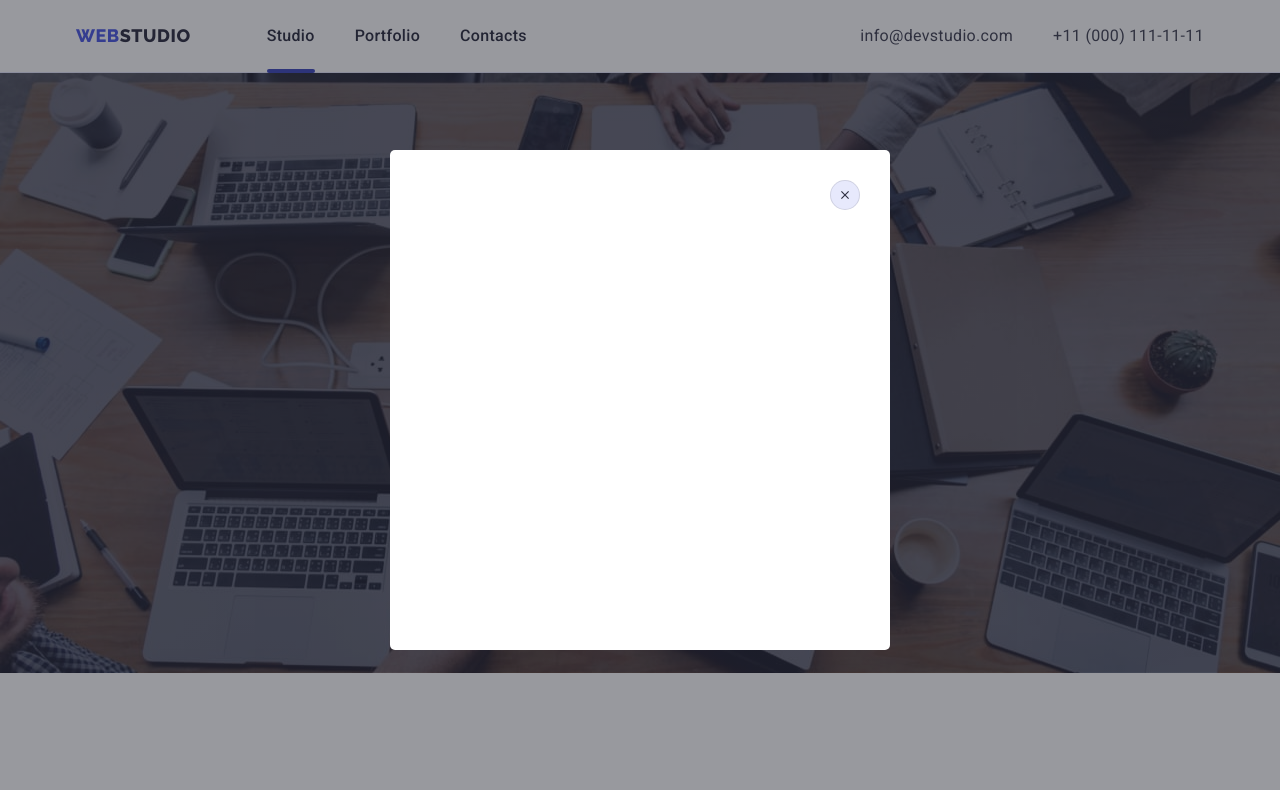
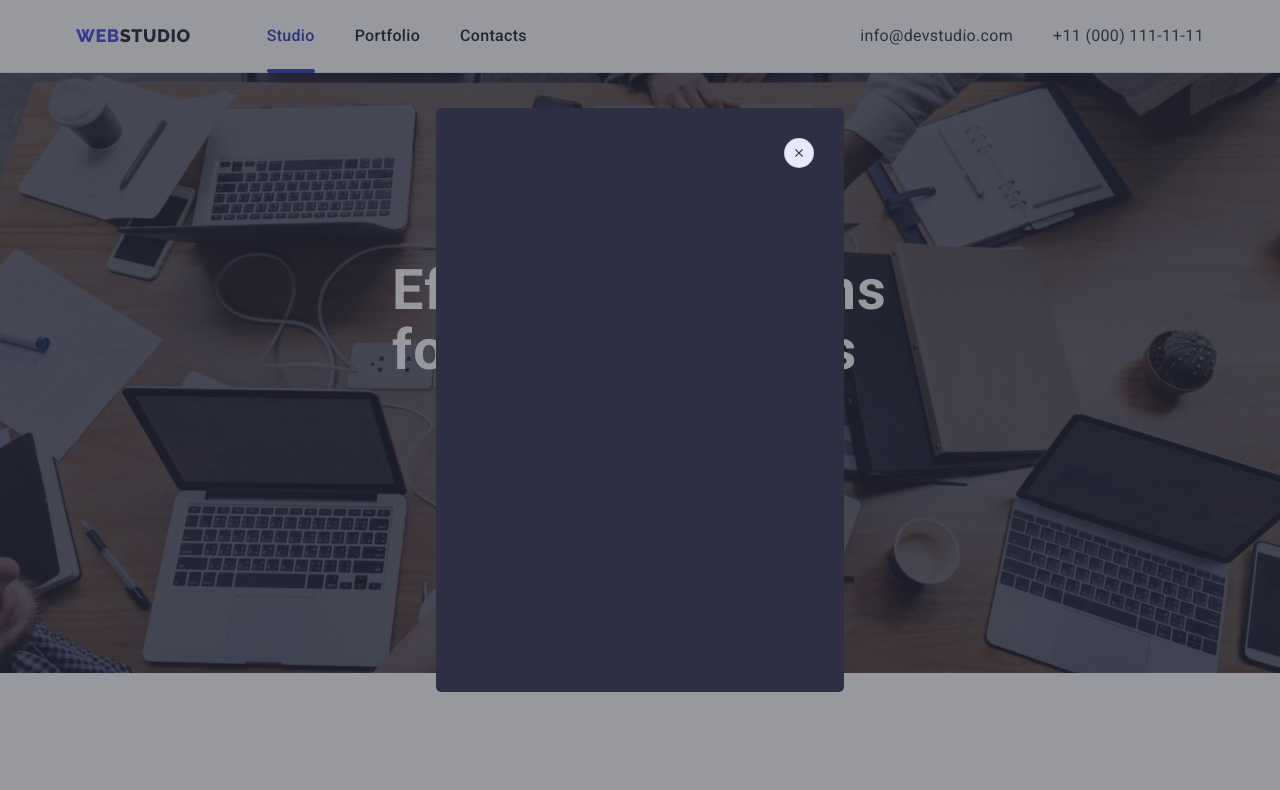
Before and after one commit to Allkat1/goit-markup-hw-05, a plain HTML site: page index.html in a window 1280 px wide. Both pictures are taken after a click on the button "Order Service". Shown: the top 790 px of the page. Drawn offline with nearby package versions, Linux system fonts and the light colour scheme.

Commit message:
Update styles.css

```diff
--- a/css/styles.css
+++ b/css/styles.css
@@ -152,6 +152,8 @@ body {
 
 .active {
   position: relative;
+  color: var(--ocean);
+  transition: color 250ms cubic-bezier(0.4, 0, 0.2, 1);
 }
 
 .active::after {
@@ -635,11 +637,13 @@ body {
   left: 50%;
   transform: translate(-50%, -50%) scale(1);
   transition: transform 300ms linear;
-  width: 500px;
-  min-height: 500px;
-  background-color: #ffffff;
+  width: 408px;
+  min-height: 584px;
+  background-color: var(--navy-blue);
   border-radius: 5px;
   padding: 30px;
+
+  /* transition-timing-function: opacity 250ms cubic-bezier(0.4, 0, 0.2, 1), visibility 250ms cubic-bezier(0.4, 0, 0.2, 1) */
 }
 
 .backdrop.is-hidden .modal {
@@ -664,7 +668,7 @@ body {
 }
 
 .is-hidden {
-  visibility: none;
+  visibility: hidden;
   opacity: 0;
   pointer-events: none;
 }
```
